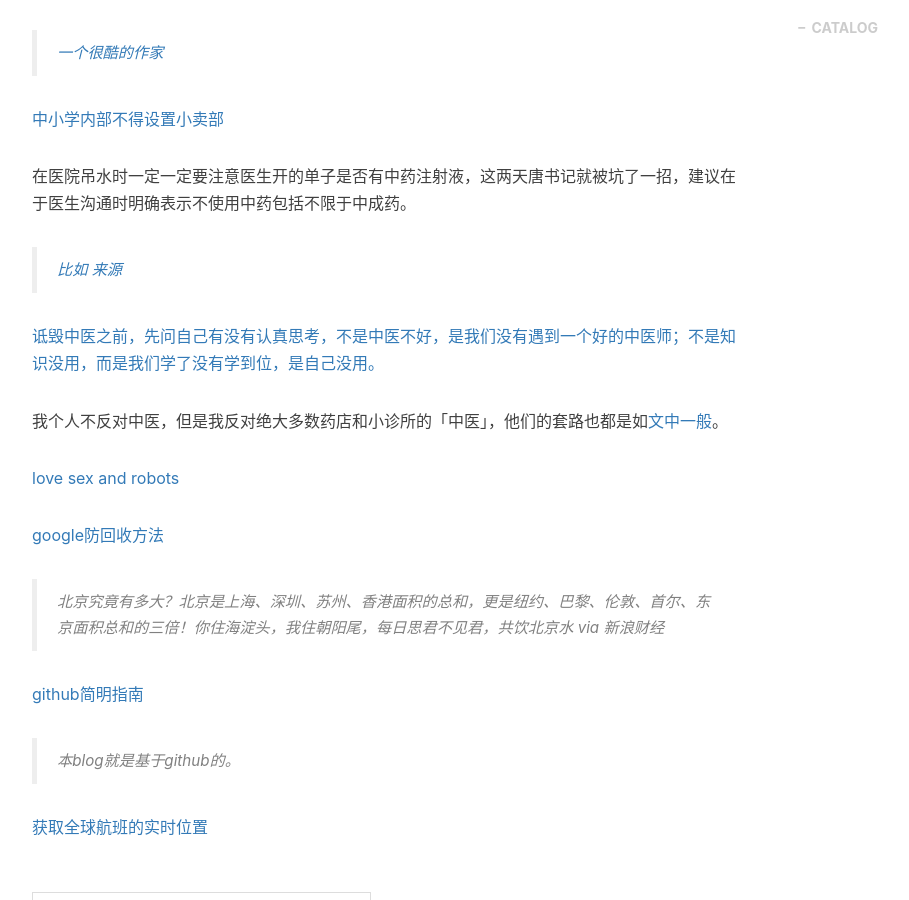
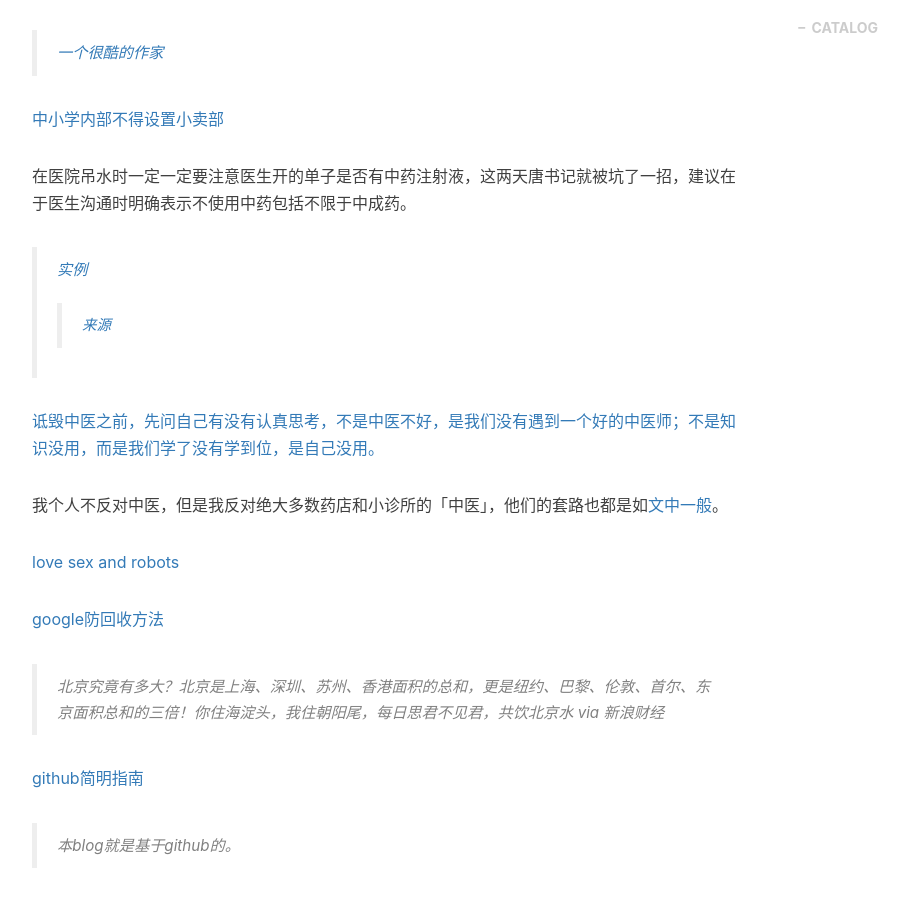
Before and after one commit to vander1997/vander1997.github.io, a Jekyll site: the page built from _posts/2019-03-16-Again的备忘录-001.md, in a window 1280 px wide and 900 px high, scrolled down 883 px. Shown: the whole window, without its empty margins (233-1142 px from the left). Built offline with Jekyll 4.4.1, drawn with Linux system fonts in a browser that asks for light colours; nearby versions of some CDN libraries; comment, search, counter and statistics services are not loaded.

Commit message:
Update 2019-03-16-Again的备忘录-001.md

```diff
--- a/_posts/2019-03-16-Again的备忘录-001.md
+++ b/_posts/2019-03-16-Again的备忘录-001.md
@@ -24,8 +24,8 @@ tags:
 [中小学内部不得设置小卖部](https://m.weibo.cn/status/HkqN59OyX?jumpfrom=weibocom)
 
 在医院吊水时一定一定要注意医生开的单子是否有中药注射液，这两天唐书记就被坑了一招，建议在于医生沟通时明确表示不使用中药包括不限于中成药。
->[比如](https://cdn.ruguoapp.com/Fons4g8PQTBFAeXavoXVDQq64VKO.png)
->[来源](t.me/knowledge1024)
+>[实例](https://cdn.ruguoapp.com/Fons4g8PQTBFAeXavoXVDQq64VKO.png)
+>>[来源](t.me/knowledge1024)
 
 [诋毁中医之前，先问自己有没有认真思考，不是中医不好，是我们没有遇到一个好的中医师；不是知识没用，而是我们学了没有学到位，是自己没用。](https://m.okjike.com/originalPosts/5c83650f333fe100184c6b63?share_distinct_id=1697024719c37-010fca9b58c0e1-3d4b3550-230400-1697024719ed8&share_depth=1)
 
```
